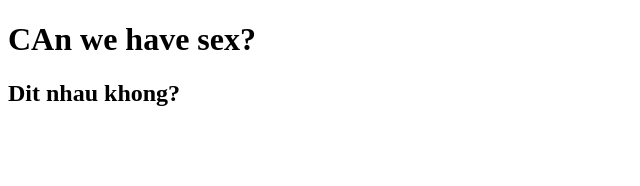
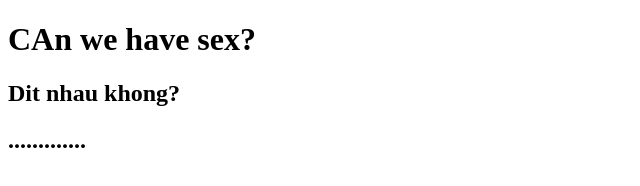
Before and after one commit to TuskBellion/I-am-gay, a plain HTML site: page index.html in a window 1280 px wide. Shown: the full height of the page, 0-640 px from the left. Drawn offline with Linux system fonts and the light colour scheme.

Commit message:
test commit l3

```diff
--- a/index.html
+++ b/index.html
@@ -8,5 +8,6 @@
   <body>
     <h1>CAn we have sex?</h1>
     <h2>Dit nhau khong?</h2>
+    <h2>.............</h2>
   </body>
 </html>
```
